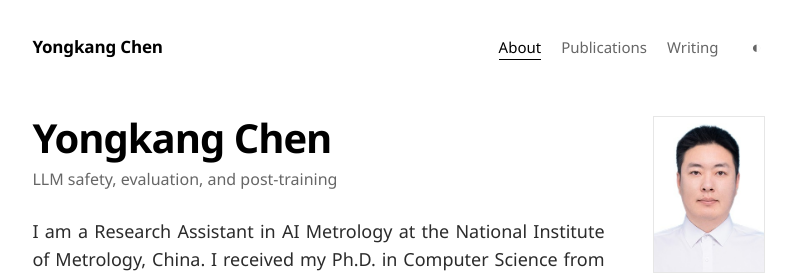
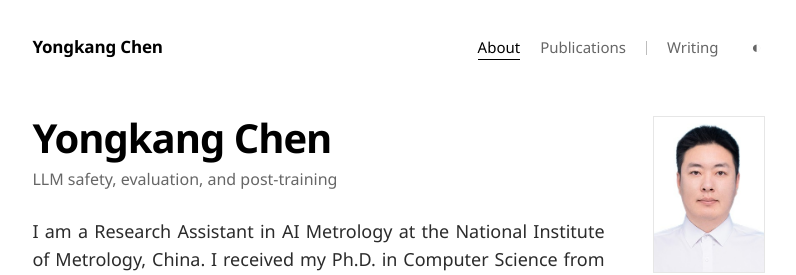
Before and after one commit to ykchen824/ykchen824.github.io, a Jekyll site: the page index.html, which Jekyll copies as it is, in a window 1280 px wide. Shown: the top 275 px of the page, without its empty margins (234-1030 px from the left). Built offline with Jekyll 4.4.1, drawn with Linux system fonts in a browser that asks for light colours.

Commit message:
Separate in-page and page links in navigation with a divider

```diff
--- a/_layouts/post.html
+++ b/_layouts/post.html
@@ -23,6 +23,8 @@
     <a class="brand" href="{{ '/' | relative_url }}">Yongkang Chen</a>
     <nav aria-label="Primary navigation">
       <a href="{{ '/' | relative_url }}">About</a>
+      <a href="{{ '/#research' | relative_url }}">Publications</a>
+      <span class="nav-sep" aria-hidden="true"></span>
       <a href="{{ '/writing/' | relative_url }}" aria-current="page">Writing</a>
     </nav>
     <button class="theme-toggle" type="button" aria-label="Toggle color theme" title="Toggle color theme">
--- a/_layouts/writing-index.html
+++ b/_layouts/writing-index.html
@@ -22,6 +22,8 @@
     <a class="brand" href="{{ '/' | relative_url }}">Yongkang Chen</a>
     <nav aria-label="Primary navigation">
       <a href="{{ '/' | relative_url }}">About</a>
+      <a href="{{ '/#research' | relative_url }}">Publications</a>
+      <span class="nav-sep" aria-hidden="true"></span>
       <a href="{{ '/writing/' | relative_url }}" aria-current="page">Writing</a>
     </nav>
     <button class="theme-toggle" type="button" aria-label="Toggle color theme" title="Toggle color theme">
--- a/index.html
+++ b/index.html
@@ -28,6 +28,7 @@
     <nav aria-label="Primary navigation">
       <a href="index.html" aria-current="page">About</a>
       <a href="#research">Publications</a>
+      <span class="nav-sep" aria-hidden="true"></span>
       <a href="writing/">Writing</a>
     </nav>
     <button class="theme-toggle" type="button" aria-label="Toggle color theme" title="Toggle color theme">
--- a/style.css
+++ b/style.css
@@ -47,6 +47,8 @@ a:hover { text-decoration-color:currentColor; }
 .site-header nav { display:flex; gap:1.25rem; }
 .site-header nav a { padding-block:.25rem; color:var(--muted); font-size:.9375rem; line-height:1; text-decoration:none; border-bottom:1px solid transparent; }
 .site-header nav a:hover,.site-header nav a[aria-current] { color:var(--fg); border-bottom-color:var(--fg); }
+/* Divider: in-page sections on the left, separate pages on the right. */
+.nav-sep { align-self:center; width:1px; height:.875rem; background:var(--rule-strong); }
 .theme-toggle { display:grid; place-items:center; width:1.75rem; height:1.75rem; margin:-.25rem -.375rem -.25rem 0; padding:0; border:0; border-radius:50%; background:transparent; color:var(--muted); font-size:1.05rem; cursor:pointer; }
 .theme-toggle:hover { color:var(--fg); background:var(--soft); }
 
```
